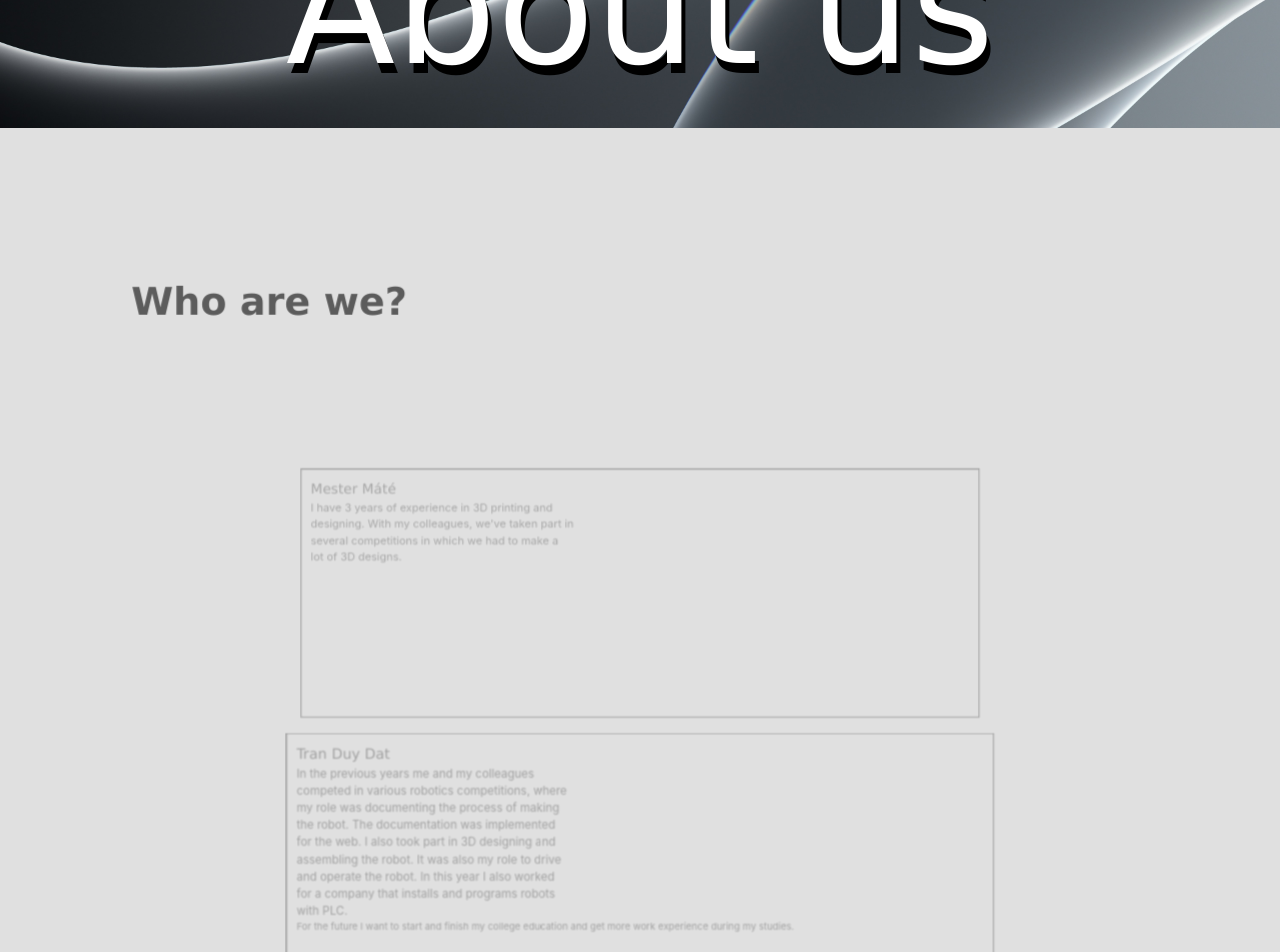
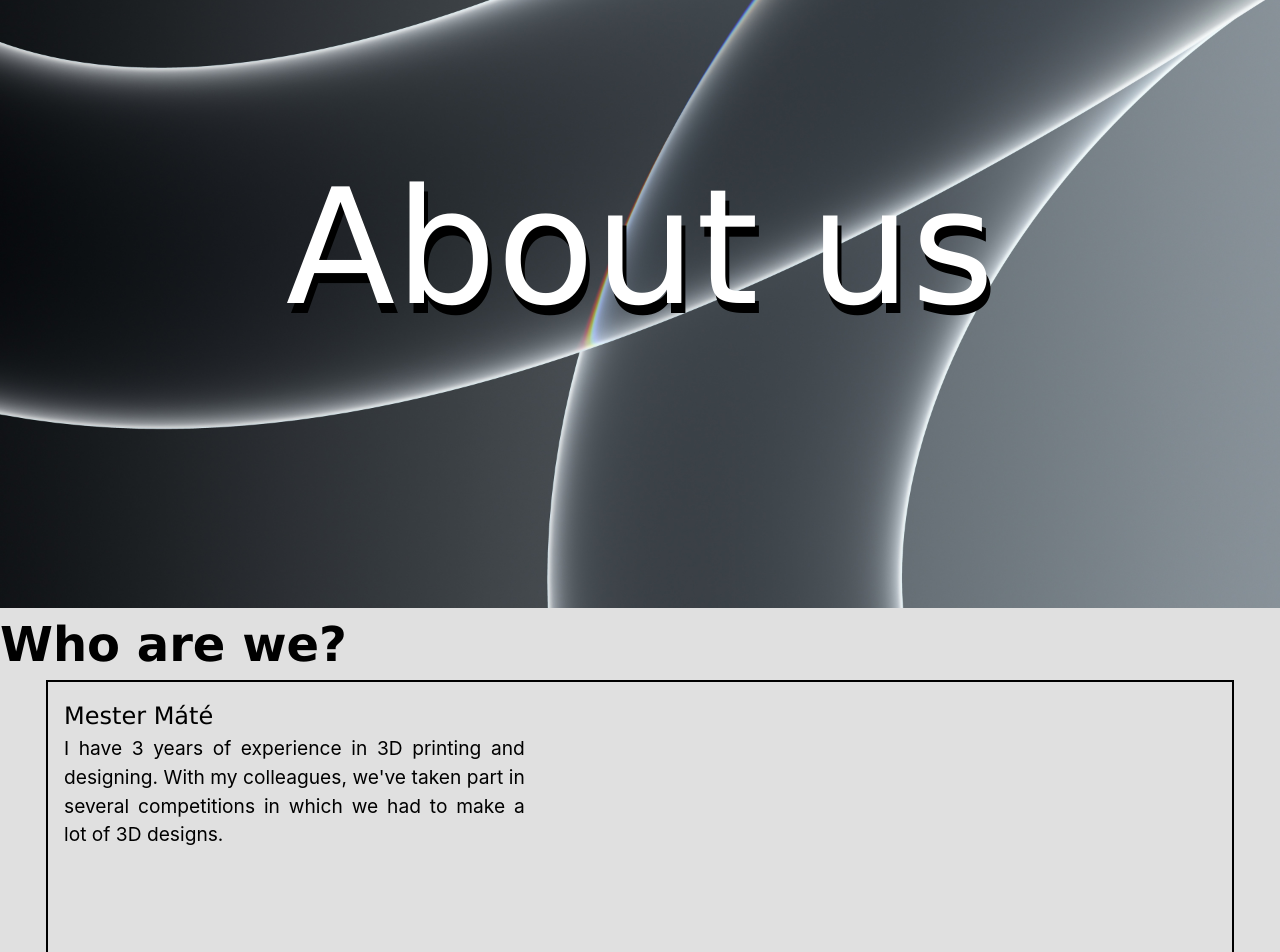
Before and after one commit to TranRobi/VizsgaRemek_MakeItReal, a React (Create React App) app in the folder frontend/: page /aboutus in a window 1280 px wide. Shown: the part 200-1152 px from the top of the page. Built offline with nearby package versions, Linux system fonts and the light colour scheme.

Commit message:
fixed some styles

```diff
--- a/frontend/src/Pages/AboutUs/AboutUs.css
+++ b/frontend/src/Pages/AboutUs/AboutUs.css
@@ -1,8 +1,9 @@
 .hero {
   background-image: url("../../../public/background_about2.jpg");
-  height: 30vh;
+  height: 90vh;
   background-repeat: no-repeat;
   background-size: cover;
+  display: flex;
 }
 .hero-text {
   font-size: 10rem;
@@ -11,6 +12,7 @@
   text-shadow: black 4px 10px;
   font-family: "Lucida Sans", "Lucida Sans Regular", "Lucida Grande",
     "Lucida Sans Unicode", Geneva, Verdana, sans-serif;
+  margin: auto;
 }
 .aboutus .section-title {
   font-size: 3rem;
@@ -53,10 +55,7 @@
   text-align: justify;
   width: 40%;
 }
-.member h3,
-.description {
-  text-align: left;
-}
+
 @keyframes appear {
   from {
     opacity: 0;
--- a/frontend/src/Pages/AboutUs/AboutUs.js
+++ b/frontend/src/Pages/AboutUs/AboutUs.js
@@ -34,7 +34,7 @@ function AboutUs() {
                   In this year I also worked for a company that installs and
                   programs robots with PLC.
                 </p>
-                <p>
+                <p className="description">
                   For the future I want to start and finish my college education
                   and get more work experience during my studies.
                 </p>
--- a/frontend/src/Pages/Home/Home.css
+++ b/frontend/src/Pages/Home/Home.css
@@ -36,6 +36,7 @@
   border-bottom-right-radius: 30%;
   color: #171717;
   font-size: 1.3rem;
+  height: fit-content;
 }
 .home section a:hover {
   padding: 1.1rem;
@@ -49,3 +50,6 @@
 .home section div {
   width: 50%;
 }
+.block {
+  display: block;
+}
```
